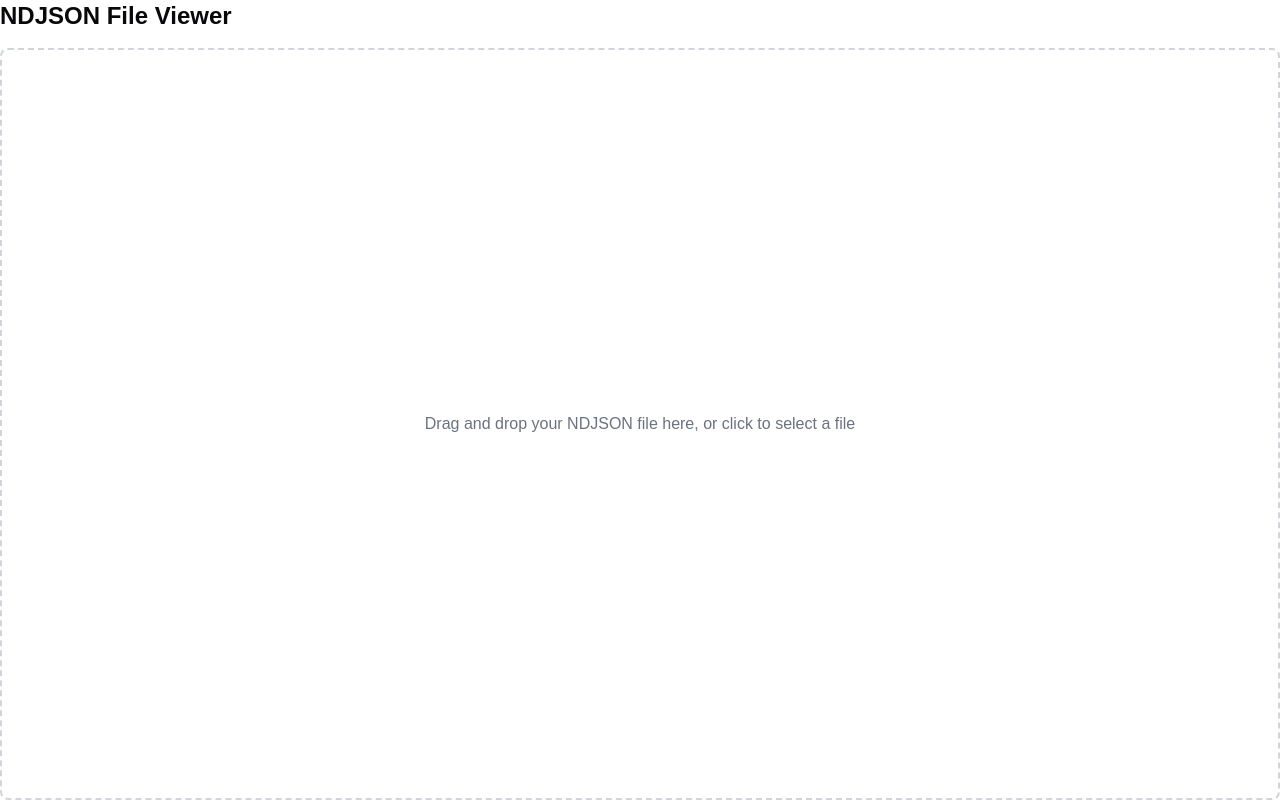
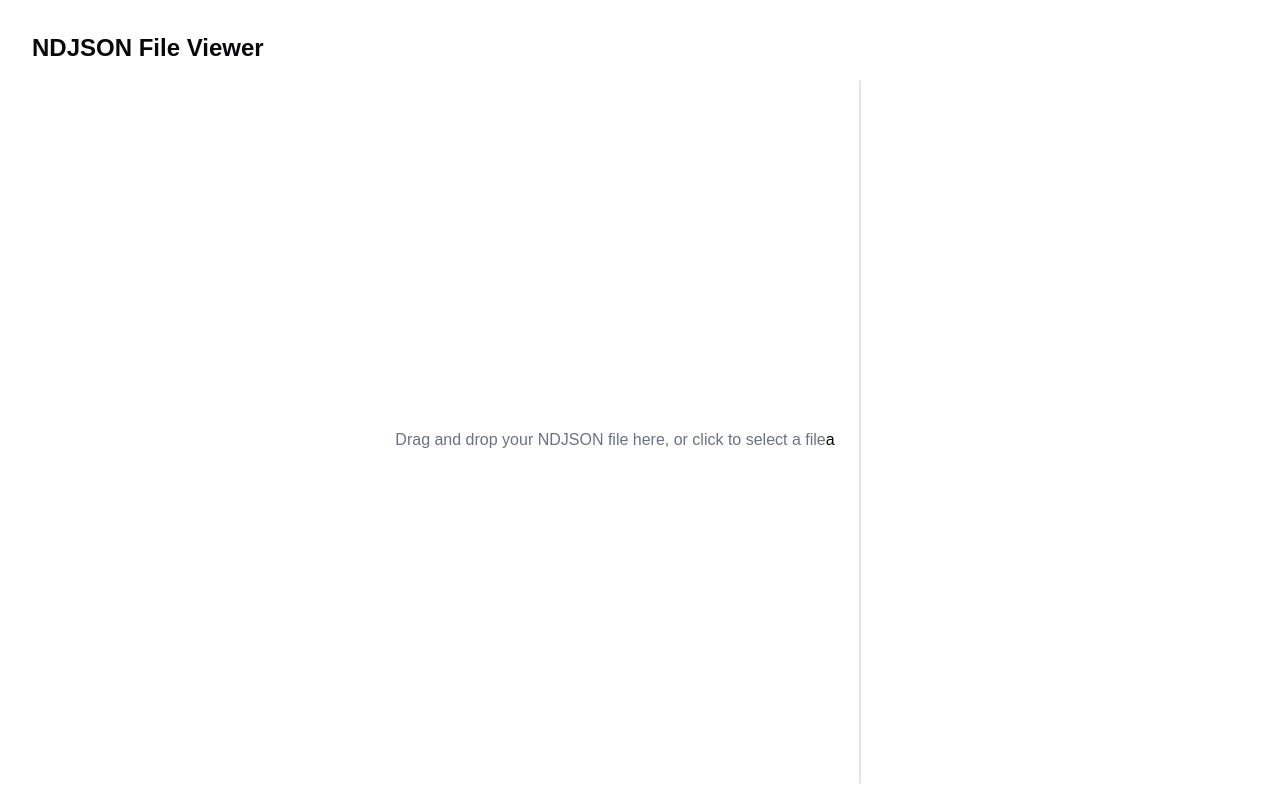
Before and after one commit to przbadu/ndjson-viewer, a Next.js app: page / in a window 1280 px wide. Built offline with nearby package versions, Linux system fonts and the light colour scheme.

Commit message:
improved UI for the app

```diff
--- a/app/page.tsx
+++ b/app/page.tsx
@@ -50,11 +50,11 @@ export default function Home() {
 
   return (
     <div className="w-full h-screen flex flex-col">
-      <h1 className="text-2xl font-bold mb-4">NDJSON File Viewer</h1>
+      <h1 className="text-2xl font-bold mb-4 ml-8 mt-8">NDJSON File Viewer</h1>
 
       <div
         {...getRootProps()}
-        className={`flex-grow flex items-center justify-center border-2 border-dashed rounded-lg p-4 ${
+        className={`flex-grow flex items-center justify-center rounded-lg ${
 isDragActive ? 'border-blue-500 bg-blue-50' : 'border-gray-300'
 }`}
       >
@@ -71,21 +71,31 @@ isDragActive ? 'border-blue-500 bg-blue-50' : 'border-gray-300'
             <AlertDialogDescription>{error}</AlertDialogDescription>
           </AlertDialog>
         )}
-
+        a
+        <div className='px-6 pb-4 h-full shrink overflow-hidden flex flex-col'>
+          <div className='flex flex-row items-start h-full shrink overflow-hidden'>
+            <div className='h-full min-w-[30%] shrink-0 !w-full'>
+              <div className='flex flex-col h-full font-mono w-full bg-white rounded-lg border text-[12px] relative'>
+                <div className='overflow-auto overscroll-none w-full h-full rounded-lg'>
+                <div className='z-10 top-0 sticky w-full rounded-t-lg border-b'>
                   {data.length > 0 && (
                     <Table>
                       <TableHeader>
                         <TableRow>
                           {Object.keys(data[0]).map((key) => (
-                  <TableHead key={key}>{key}</TableHead>
+                            <TableHead key={key} className='shrink-0 border-r border-gray-200 py-1.5 px-4 font-semibold border-b -mb-[1px]'>{key}</TableHead>
                           ))}
                         </TableRow>
                       </TableHeader>
                       <TableBody>
                         {data.map((row, index) => (
-                <TableRow key={index}>
+                          <TableRow key={index} >
                             {Object.values(row).map((value, cellIndex) => (
-                    <TableCell key={cellIndex}>{JSON.stringify(value)}</TableCell>
+                              <TableCell
+                                  key={cellIndex}
+                              className="shrink-0 border-r border-b border-gray-200 focus:z-10 focus:shadow-[inset_0_0_0_1px_rgba(0,0,0,0.15)]"
+                              style={{position: 'relative', top: '0px', width: '312px'}}
+                                >{value}</TableCell>
                             ))}
                           </TableRow>
                         ))}
@@ -94,5 +104,11 @@ isDragActive ? 'border-blue-500 bg-blue-50' : 'border-gray-300'
                   )}
                 </div>
                 </div>
+              </div>
+            </div>
+          </div>
+        </div>
+      </div>
+    </div>
   );
 }
```
Lines whose indentation alone changed are shown as unchanged.
